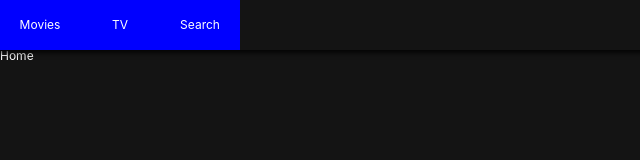
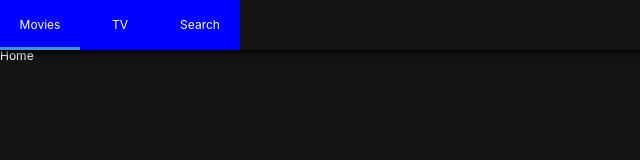
Before and after one commit to plusbeauxjours/petflix, a React (Create React App) app: page / in a window 1280 px wide. Shown: the top 160 px of the page, without its empty margins (0-640 px from the left). Built offline with nearby package versions, Linux system fonts and the light colour scheme.

Commit message:
Location Aware Header

```diff
--- a/src/Components/Header/Header.tsx
+++ b/src/Components/Header/Header.tsx
@@ -1,8 +1,8 @@
 import React from "react";
 import styled from "styled-components";
-import { Link } from "react-router-dom";
+import { Link, withRouter } from "react-router-dom";
 
-const Header = styled.header`
+const HeaderContainer = styled.header`
   color: white;
   position: fixed;
   top: 0;
@@ -23,10 +23,13 @@
   }
 `;
 
-const Item = styled.li`
+const Item = styled.li<ITheme>`
   width: 80px;
   height: 50px;
   text-align: center;
+  border-bottom: 3px solid
+    ${props => (props.current ? "#3498db" : "transparent")};
+  transition: border-bottom 0.5s ease-in-out;
 `;
 
 const SLink = styled(Link)`
@@ -36,18 +39,24 @@
   justify-content: center;
 `;
 
-export default () => (
-  <Header>
+interface ITheme {
+  current: boolean;
+}
+
+const Header = ({ location: { pathname } }) => (
+  <HeaderContainer>
     <List>
-      <Item>
+      <Item current={pathname === "/"}>
         <SLink to="/">Movies</SLink>
       </Item>
-      <Item>
+      <Item current={pathname === "/tv"}>
         <SLink to="/tv">TV</SLink>
       </Item>
-      <Item>
+      <Item current={pathname === "/search"}>
         <SLink to="/search">Search</SLink>
       </Item>
     </List>
-  </Header>
+  </HeaderContainer>
 );
+
+export default withRouter(Header);
```
